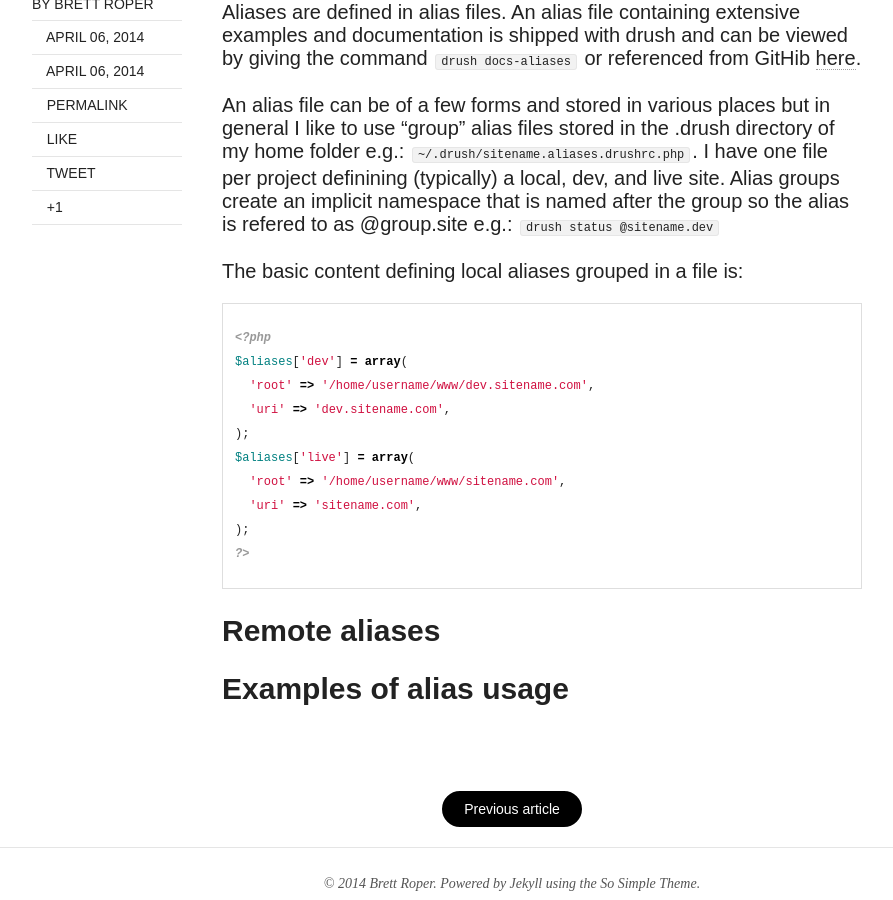
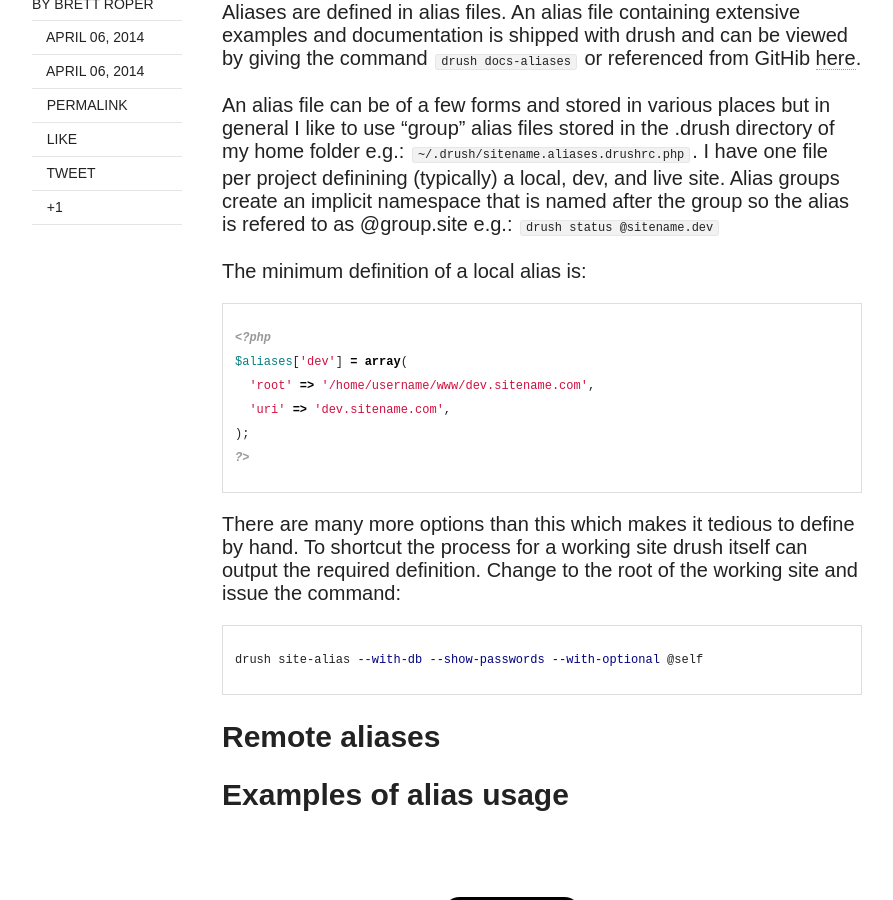
Before and after one commit to eggplantpasta/eggplantpasta.github.io, a Jekyll site: the page built from _posts/2014-04-06-drush-aliases.md, in a window 1280 px wide and 900 px high, scrolled down 758 px. Shown: the whole window, without its empty margins (128-1021 px from the left). Built offline with Jekyll 4.4.1, drawn with Linux system fonts in a browser that asks for light colours; nearby versions of some CDN libraries.

Commit message:
article edits

```diff
--- a/_posts/2014-04-06-drush-aliases.md
+++ b/_posts/2014-04-06-drush-aliases.md
@@ -17,7 +17,7 @@ Aliases are defined in alias files. An alias file containing extensive examples
 An alias file can be of a few forms and stored in various places but in general I like to use "group" alias files stored in the .drush directory of my home folder e.g.: `~/.drush/sitename.aliases.drushrc.php`. I have one file per project definining (typically) a local, dev, and live site. Alias groups create an implicit namespace that is named after the group so the alias is refered to as @group.site e.g.: `drush status @sitename.dev`
 
 
-The basic content defining local aliases grouped in a file is:
+The minimum definition of a local alias is:
 
 {% highlight php %}
 <?php
@@ -25,11 +25,13 @@ $aliases['dev'] = array(
   'root' => '/home/username/www/dev.sitename.com',
   'uri' => 'dev.sitename.com',
 );
-$aliases['live'] = array(
-  'root' => '/home/username/www/sitename.com',
-  'uri' => 'sitename.com',
-);
 ?>
+{% endhighlight %}
+
+There are many more options than this which makes it tedious to define by hand. To shortcut the process for a working site drush itself can output the required definition. Change to the root of the working site and issue the command:
+
+{% highlight bash %}
+drush site-alias --with-db --show-passwords --with-optional @self
 {% endhighlight %}
 
 ## Remote aliases
```
Also changed, not shown: _posts/2014-03-30-installing-drush.md (+1 -0 lines).
